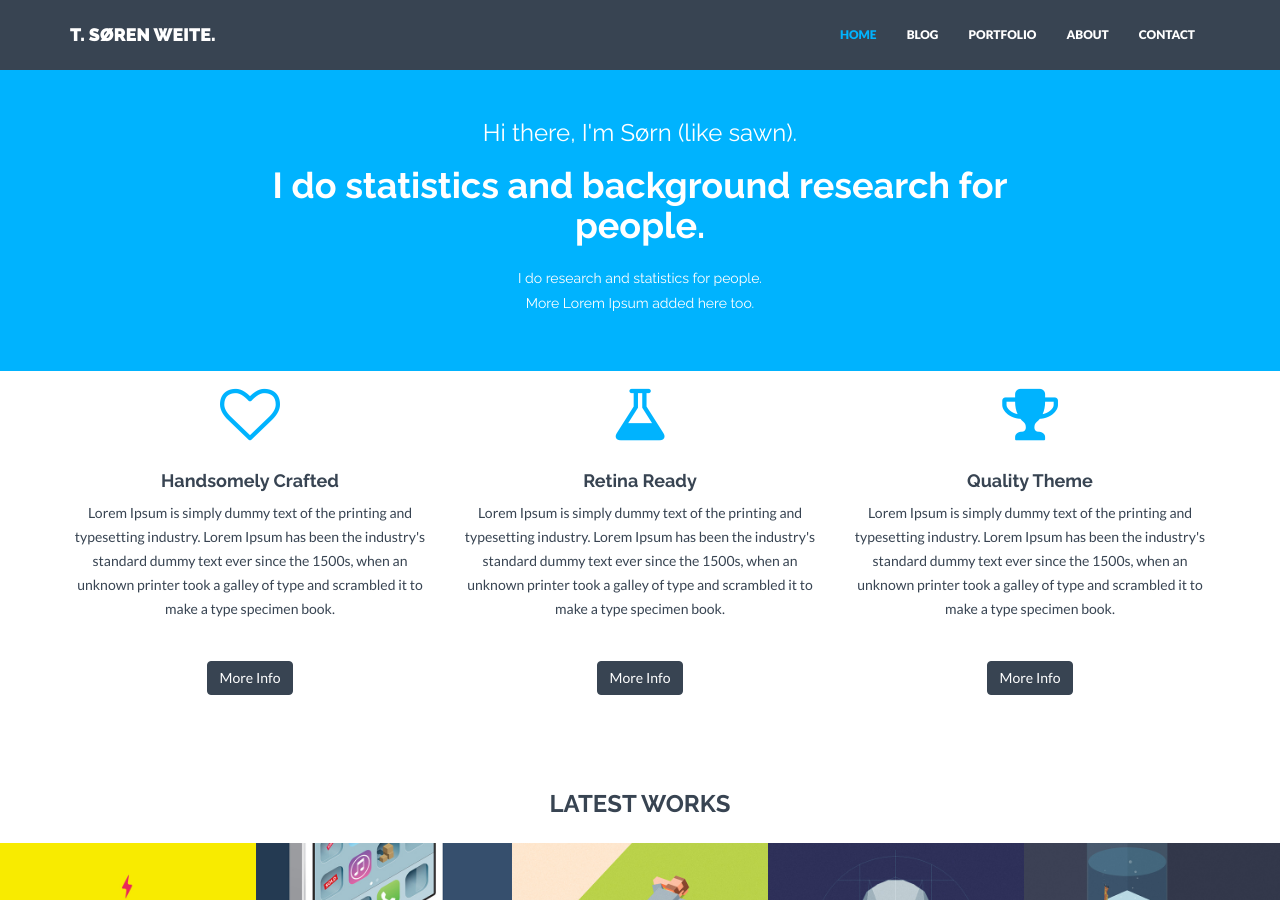
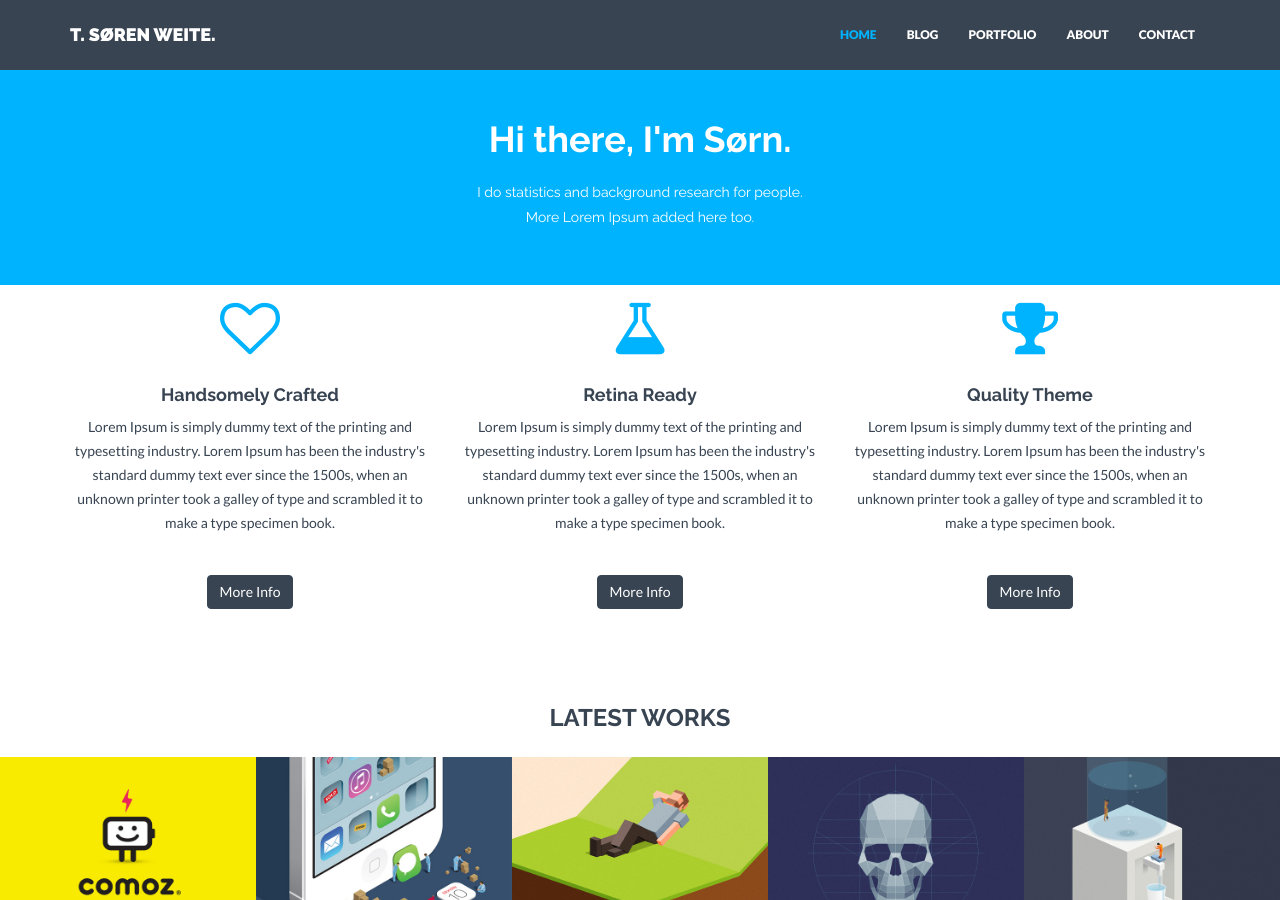
Before and after one commit to sorenweite/sorenweite.github.io, a Jekyll site: the page built from index.html, in a window 1280 px wide and 900 px high. Built offline with Jekyll 4.4.1, drawn with Linux system fonts in a browser that asks for light colours; nearby versions of some CDN libraries.

Commit message:
header
another summary update

```diff
--- a/_includes/header.html
+++ b/_includes/header.html
@@ -2,9 +2,9 @@
     <div class="container">
         <div class="row">
             <div class="col-lg-8 col-lg-offset-2">
-                <h3>Hi there, I'm Sørn (like sawn).</h3>
-                <h1>I do statistics and background research for people.</h1>
-                <h5>I do research and statistics for people.</h5>
+                <h3></h3>
+                <h1>Hi there, I'm Sørn.</h1>
+                <h5>I do statistics and background research for people.</h5>
                 <h5>More Lorem Ipsum added here too.</h5>
             </div>
             <!--<div class="col-lg-8 col-lg-offset-2 himg">
```
